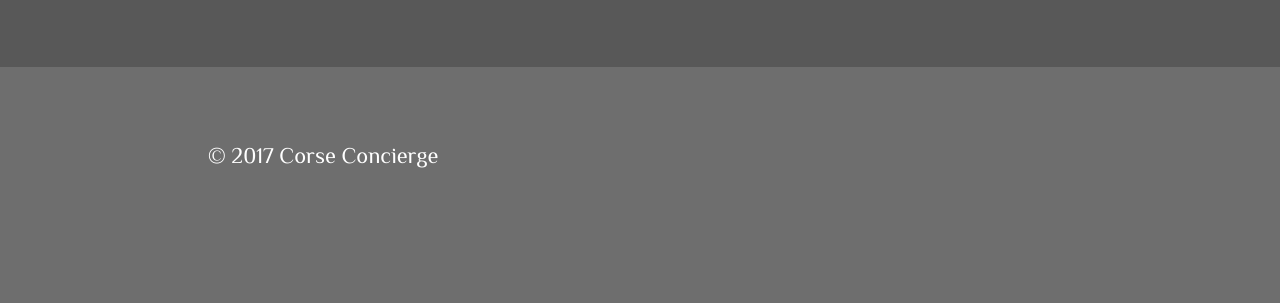
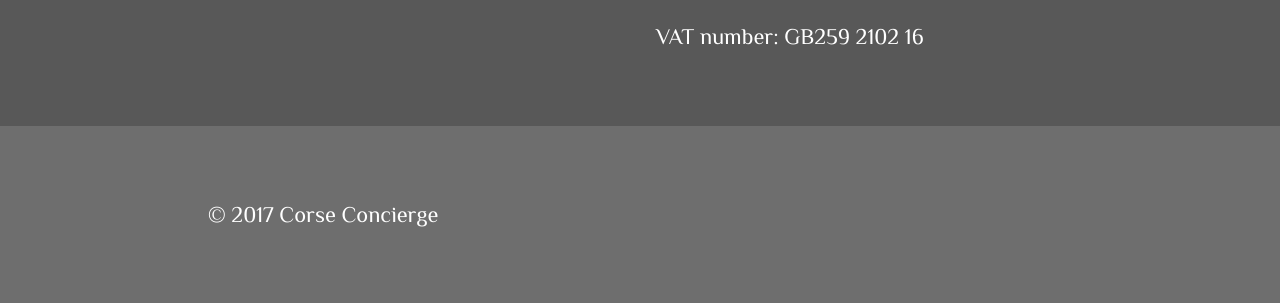
Before and after one commit to corseconcierge/corseconcierge.github.io, a website: page index.html in a window 1280 px wide. Shown: the part 3320-3623 px from the top of the page. Before the commit the page ends 3565 px from the top, so only its background shows below. Drawn offline with Linux system fonts and the light colour scheme.

Commit message:
Add VAT number

```diff
--- a/index.html
+++ b/index.html
@@ -117,6 +117,7 @@
             United Kingdom<br>
             OX16 0AE</p>
             <p>Company number: 10447192</p>
+            <p>VAT number: GB259 2102 16</p>
           </div>
         </div>
       </div>
```
